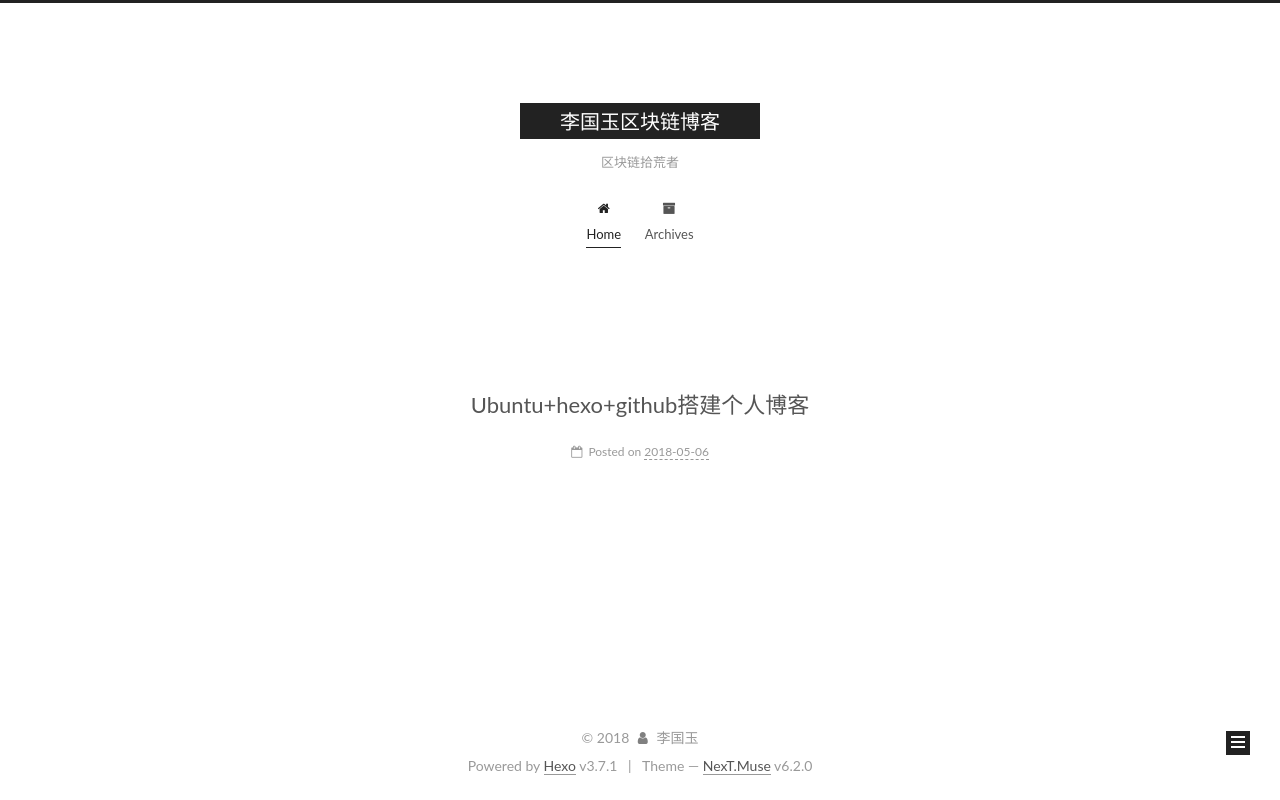
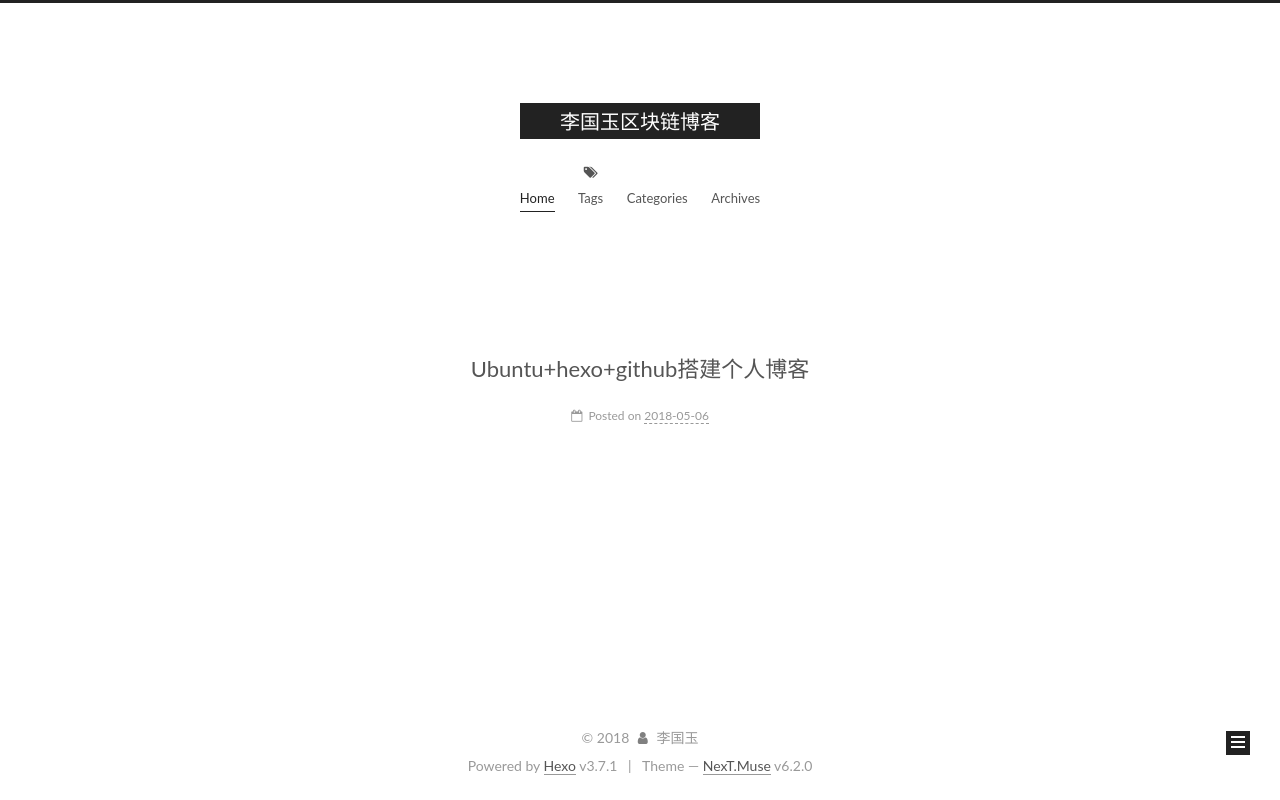
Before and after one commit to lgy1027/lgy1027.github.io, a plain HTML site: page index.html in a window 1280 px wide. Drawn offline with Linux system fonts and the light colour scheme.

Commit message:
Site updated: 2018-05-10 09:05:30

```diff
--- a/css/main.css
+++ b/css/main.css
@@ -1825,7 +1825,7 @@ pre .javascript .function {
   width: 4px;
   height: 4px;
   border-radius: 50%;
-  background: #ff2529;
+  background: #39a22d;
 }
 .links-of-blogroll {
   font-size: 13px;
--- a/index.html
+++ b/index.html
@@ -105,7 +105,7 @@
   <meta name="description" content="李国玉的技术博客，主要研究区块链方向，坚信区块链是第三次革命，拥抱区块链">
 <meta property="og:type" content="website">
 <meta property="og:title" content="李国玉区块链博客">
-<meta property="og:url" content="http://liguoyu.cn/index.html">
+<meta property="og:url" content="http://yoursite.com/index.html">
 <meta property="og:site_name" content="李国玉区块链博客">
 <meta property="og:description" content="李国玉的技术博客，主要研究区块链方向，坚信区块链是第三次革命，拥抱区块链">
 <meta property="og:locale" content="zh-Hans">
@@ -118,7 +118,7 @@
 
 
 
-  <link rel="canonical" href="http://liguoyu.cn/"/>
+  <link rel="canonical" href="http://yoursite.com/"/>
 
 
 
@@ -192,7 +192,7 @@
       </a>
     </div>
 
-        <p class="site-subtitle">区块链拾荒者</p>
+        <p class="site-subtitle"></p>
 
   </div>
 
@@ -218,7 +218,23 @@
 
           <li class="menu-item menu-item-home menu-item-active">
     <a href="/" rel="section">
-      <i class="menu-item-icon fa fa-fw fa-home"></i> <br />Home</a>
+      <i class="menu-item-icon fa fa-fw fa-首页"></i> <br />Home</a>
+  </li>
+
+
+
+
+          <li class="menu-item menu-item-tags">
+    <a href="/tags/" rel="section">
+      <i class="menu-item-icon fa fa-fw fa-tags"></i> <br />Tags</a>
+  </li>
+
+
+
+
+          <li class="menu-item menu-item-categories">
+    <a href="/categories/" rel="section">
+      <i class="menu-item-icon fa fa-fw fa-分类"></i> <br />Categories</a>
   </li>
 
 
@@ -226,7 +242,7 @@
 
           <li class="menu-item menu-item-archives">
     <a href="/archives/" rel="section">
-      <i class="menu-item-icon fa fa-fw fa-archive"></i> <br />Archives</a>
+      <i class="menu-item-icon fa fa-fw fa-归档"></i> <br />Archives</a>
   </li>
 
 
@@ -277,7 +293,7 @@
 
 
   <div class="post-block">
-    <link itemprop="mainEntityOfPage" href="http://liguoyu.cn/2018/05/06/Ubuntu-hexo-github搭建个人博客/">
+    <link itemprop="mainEntityOfPage" href="http://yoursite.com/2018/05/06/Ubuntu-hexo-github搭建个人博客/">
 
     <span hidden itemprop="author" itemscope itemtype="http://schema.org/Person">
       <meta itemprop="name" content="李国玉">
```
Also changed, not shown: 2018/05/06/Ubuntu-hexo-github搭建个人博客/index.html (+22 -6 lines), archives/2018/05/index.html (+27 -5 lines), archives/2018/index.html (+27 -5 lines), archives/index.html (+27 -5 lines).
